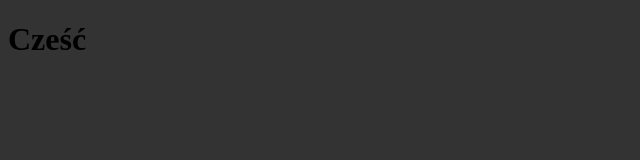
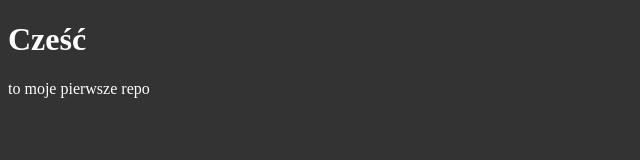
Before and after one commit to TajFul/test, a plain HTML site: page index.html in a window 1280 px wide. Shown: the whole page, without its empty margins (0-640 px from the left). Drawn offline with Linux system fonts and the light colour scheme.

Commit message:
added p and styles

```diff
--- a/index.html
+++ b/index.html
@@ -10,11 +10,17 @@
         body {
             background-color: #333;
         }
+
+        h1,
+        p {
+            color: #fff;
+        }
     </style>
 </head>
 
 <body>
     <h1>Cześć</h1>
+    <p>to moje pierwsze repo</p>
 </body>
 
 </html>
```
